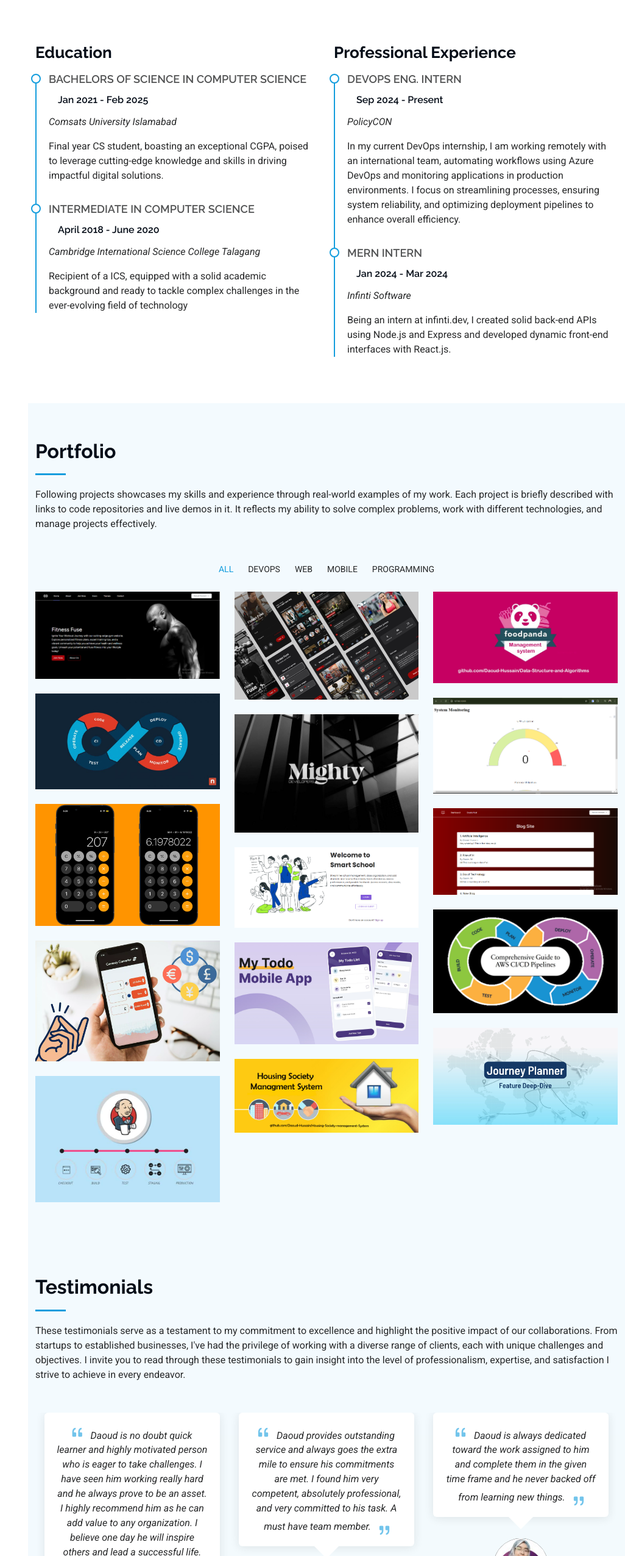
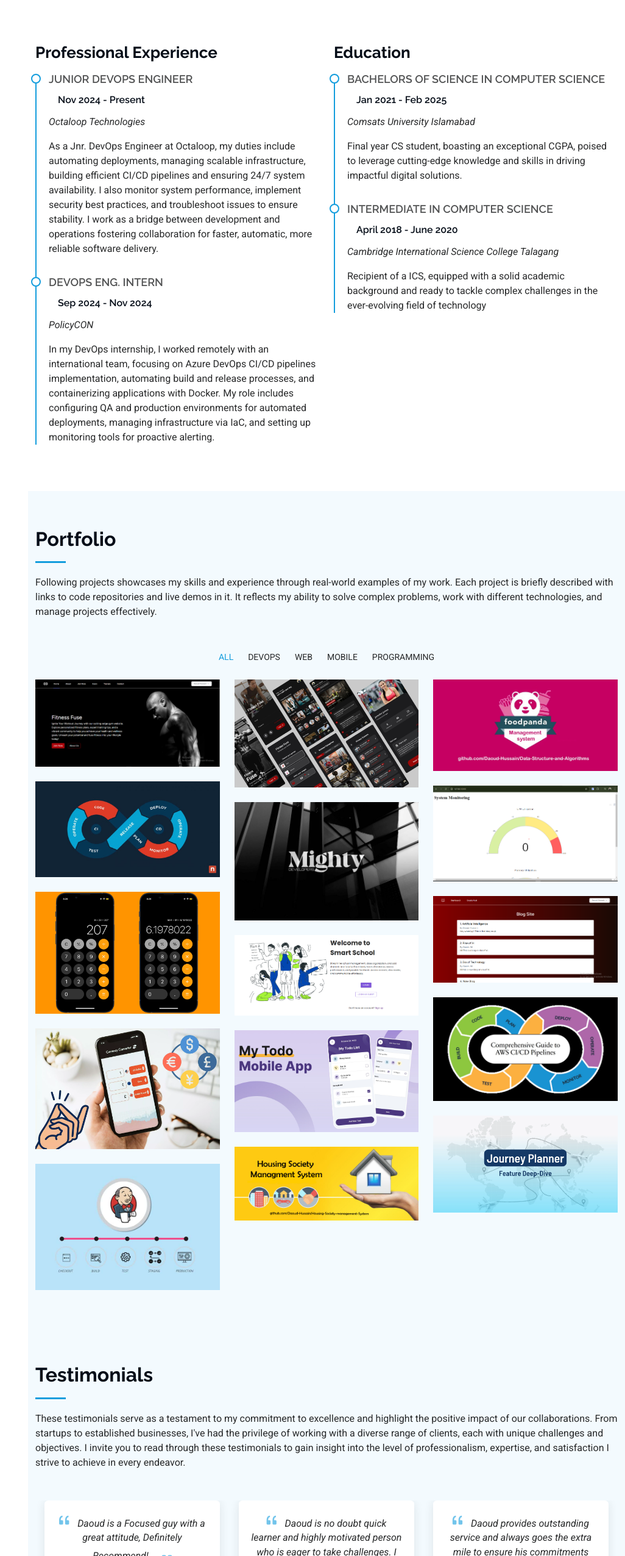
Before and after one commit to Daoud-Hussain/DevFolio, a plain HTML site: page index.html in a window 1280 px wide. Shown: the part 2983-5534 px from the top of the page at 61% size, without its empty margins (254-1280 px from the left). Drawn offline with nearby package versions, Linux system fonts and the light colour scheme.

Commit message:
update portfolio

```diff
--- a/index.html
+++ b/index.html
@@ -139,9 +139,12 @@
           <div class="col-lg-8 content">
             <h2>A little more about me.</h2>
             <p class=" py-3">
-              I am a <b> Last Semester</b> student, pursuing a Bachelor's degree in <b>Computer Science</b>, with a focus on
-              DevOps Engineering, at <b> Comsats Islamabad</b>. I've been working on DevOps for the past <b> 1.5 years</b>. I've set up <b> CI/CD pipelines</b>
-              using all sorts of cool tools like <b>Jenkins</b> (with Sonarqube, OWASP dependency check, Docker, and Trivy),
+              I am a <b> Last Semester</b> student, pursuing a Bachelor's degree in <b>Computer Science</b>, with a
+              focus on
+              DevOps Engineering, at <b> Comsats Islamabad</b>. I've been working on DevOps for the past <b> 1.5
+                years</b>. I've set up <b> CI/CD pipelines</b>
+              using all sorts of cool tools like <b>Jenkins</b> (with Sonarqube, OWASP dependency check, Docker, and
+              Trivy),
               <b> GitHub Actions </b>, and <b> Azure DevOps. </b>.
             </p>
             <div class="row">
@@ -194,9 +197,12 @@
               </div>
             </div>
             <p class="py-3">
-              I've also played around with <b>Docker</b> for containerization, and used <b> Terraform </b>and <b> Ansible</b> to provision and
-              configure Infrastructures. Moreover, I've deployed applications on <b> K8s Clusters </b>and monitored them with
-              <b> Grafana</b>. Currently, I'm super eager to take all this knowledge and apply it to some real-world industry
+              I've also played around with <b>Docker</b> for containerization, and used <b> Terraform </b>and <b>
+                Ansible</b> to provision and
+              configure Infrastructures. Moreover, I've deployed applications on <b> K8s Clusters </b>and monitored them
+              with
+              <b> Grafana</b>. Currently, I'm super eager to take all this knowledge and apply it to some real-world
+              industry
               projects. So if you've got any opportunities, I'm all ears!
 
             </p>
@@ -383,9 +389,49 @@
 
       <div class="container">
         <div class="row">
-          <div class="col-lg-6" data-aos="fade-up" data-aos-delay="100">
+          <div class="col-lg-6" data-aos="fade-up" data-aos-delay="200">
+            <h3 class="resume-title">Professional Experience</h3>
 
 
+            <div class="resume-item">
+              <h4>Junior DevOps Engineer</h4>
+              <h5>Nov 2024 - Present</h5>
+              <p><a href="https://www.octaloop.io/" target="_blank" class="customLinks"><em>Octaloop Technologies</em></a>
+              </p>
+              <p> As a Jnr. DevOps Engineer at Octaloop, my duties include automating deployments, managing scalable
+                infrastructure, building efficient CI/CD pipelines and ensuring 24/7 system availability. I also monitor
+                system performance, implement security best practices, and troubleshoot issues to ensure stability. I
+                work as a bridge between development and operations fostering collaboration for faster, automatic, more
+                reliable software delivery.</p>
+            </div>
+
+
+            <div class="resume-item">
+              <h4>DevOps Eng. Intern</h4>
+              <h5>Sep 2024 - Nov 2024</h5>
+              <p><a href="https://policycon.com/" target="_blank" class="customLinks"><em>PolicyCON</em></a> </p>
+              <p>In my DevOps internship, I worked remotely with an international team, focusing on Azure DevOps CI/CD
+                pipelines implementation, automating build and release processes, and containerizing applications with
+                Docker. My role includes configuring QA and production environments for automated deployments, managing
+                infrastructure via IaC, and setting up monitoring tools for proactive alerting.
+
+              </p>
+            </div>
+
+            <!-- <div class="resume-item">
+              <h4>MERN Intern</h4>
+              <h5>Jan 2024 - Mar 2024</h5>
+              <p><a href="https://drive.google.com/file/d/1XgPAieIWsvqqL4hJk96bpBIVv0ImzTu9/view" target="_blank"
+                  class="customLinks"><em>Infinti Software</em></a> </p>
+              <p> Being an intern at infinti.dev, I created solid back-end APIs using Node.js and Express and developed
+                dynamic front-end interfaces with React.js.</p>
+            </div> -->
+
+
+
+          </div>
+
+          <div class="col-lg-6" data-aos="fade-up" data-aos-delay="100">
             <h3 class="resume-title">Education</h3>
             <div class="resume-item">
               <h4>Bachelors of Science in Computer Science</h4>
@@ -409,33 +455,7 @@
             </div>
           </div>
 
-          <div class="col-lg-6" data-aos="fade-up" data-aos-delay="200">
-            <h3 class="resume-title">Professional Experience</h3>
 
-            <div class="resume-item">
-              <h4>DevOps Eng. Intern</h4>
-              <h5>Sep 2024 - Present</h5>
-              <p><a href="https://policycon.com/" target="_blank" class="customLinks"><em>PolicyCON</em></a> </p>
-              <p>In my current DevOps internship, I am working remotely with an international team, automating workflows
-                using Azure DevOps and monitoring applications in production environments. I focus on streamlining
-                processes, ensuring system reliability, and optimizing deployment pipelines to enhance overall
-                efficiency.
-
-              </p>
-            </div>
-
-            <div class="resume-item">
-              <h4>MERN Intern</h4>
-              <h5>Jan 2024 - Mar 2024</h5>
-              <p><a href="https://drive.google.com/file/d/1XgPAieIWsvqqL4hJk96bpBIVv0ImzTu9/view" target="_blank"
-                  class="customLinks"><em>Infinti Software</em></a> </p>
-              <p> Being an intern at infinti.dev, I created solid back-end APIs using Node.js and Express and developed
-                dynamic front-end interfaces with React.js.</p>
-            </div>
-
-
-
-          </div>
         </div>
       </div>
     </section>
@@ -751,6 +771,28 @@
               <div class="testimonial-item">
                 <p>
                   <i class="bi bi-quote quote-icon-left"></i>
+                  <span>I had the pleasure of having Daoud Hussain intern as a DevOps Engineer at PolicyCON. During his
+                    internship, he demonstrated traits I greatly admire: punctuality, respect, and a purposeful approach
+                    to his work. His positive energy and ability to see the best in every situation were truly
+                    inspiring.
+
+                    Daoud's leadership skills shone through as he took charge of the DevOps interns, especially during
+                    critical projects. He is excellent at project reporting, which is
+                    essential for documentation. Daoud is a
+                    remarkable individual with a bright future ahead. I wouldn't hesitate to recommend Daoud to any
+                    company that wants a DevOps engineer with the excellent hard and soft skills required to succeed in
+                    the role.</span>
+                  <i class="bi bi-quote quote-icon-right"></i>
+                </p>
+                <img src="assets/img/testimonials/kwame.jpeg" class="testimonial-img" alt="" />
+                <h3>Kwame Kwarteng</h3>
+                <h4>CEO @ PolicyCON</h4>
+              </div>
+            </div>
+            <div class="swiper-slide">
+              <div class="testimonial-item">
+                <p>
+                  <i class="bi bi-quote quote-icon-left"></i>
                   <span>Daoud is a Focused guy with a great attitude, Definitely Recommend! .</span>
                   <i class="bi bi-quote quote-icon-right"></i>
                 </p>
@@ -795,19 +837,7 @@
             </div>
 
 
-            <div class="swiper-slide">
-              <div class="testimonial-item">
-                <p>
-                  <i class="bi bi-quote quote-icon-left"></i>
-                  <span>Daoud is always dedicated toward the work assigned to him and complete them in the given time
-                    frame and he never backed off from learning new things.</span>
-                  <i class="bi bi-quote quote-icon-right"></i>
-                </p>
-                <img src="assets/img/testimonials/nimra.jpeg" class="testimonial-img" alt="" />
-                <h3>Nimra Naeem</h3>
-                <h4>QAE @ Telenor</h4>
-              </div>
-            </div>
+
 
 
 
```
Also changed, not shown: assets/img/testimonials/kwame.jpeg (added).
